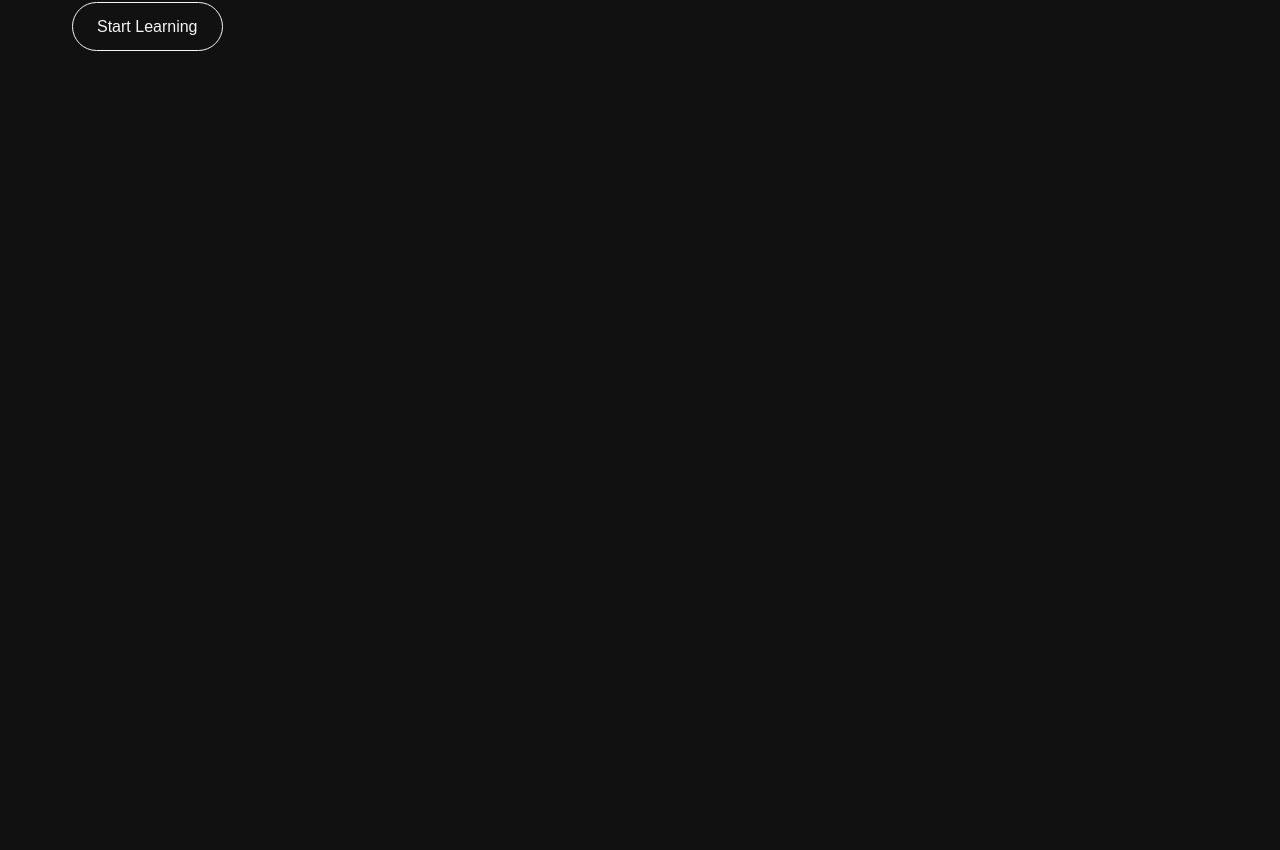
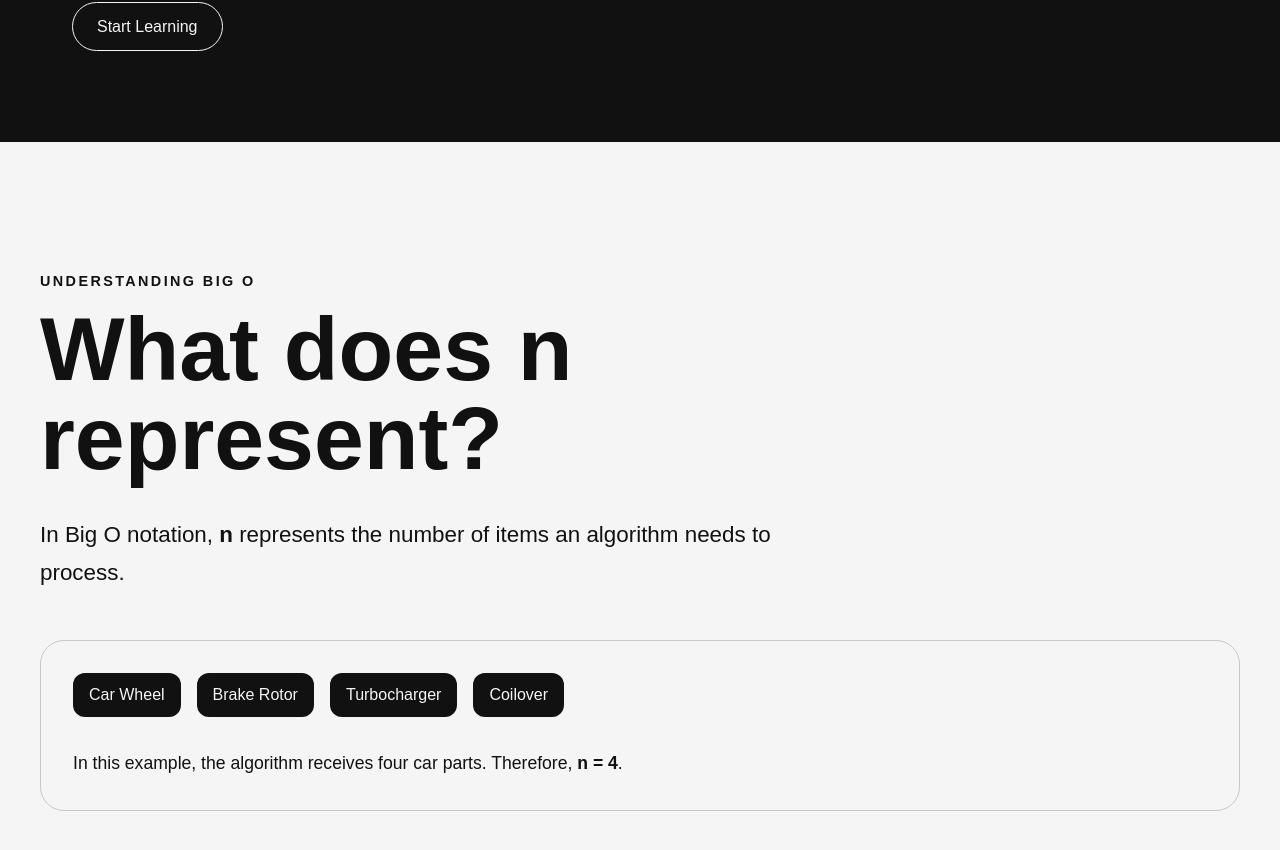
Before and after one commit to creationsoftre/computing-field-guide, a React (Vite) app: page / in a window 1280 px wide. Shown: the part 658-1508 px from the top of the page. Before the commit the page ends 800 px from the top, so only its background shows below. Built offline with nearby package versions, Linux system fonts and the light colour scheme.

Commit message:
add BigOIntro component and update Hero button to link

```diff
--- a/src/App.css
+++ b/src/App.css
@@ -41,16 +41,85 @@ main {
   color: #b8b8b8;
 }
 
-.hero button {
+.hero__button {
   padding: 0.9rem 1.5rem;
   border: 1px solid #f5f5f5;
   border-radius: 999px;
   background: transparent;
   color: #f5f5f5;
+  text-decoration: none;
   cursor: pointer;
+  transition:
+    background-color 200ms ease,
+    color 200ms ease,
+    transform 200ms ease;
 }
 
-.hero button:hover {
+.hero__button:hover {
+  background-color: #f5f5f5;
+  color: #111111;
+  transform: translateY(-3px);
+}
+
+.big-o-intro {
+  display: flex;
+  min-height: 100vh;
+  padding: 6rem 2rem;
+  align-items: center;
   background-color: #f5f5f5;
   color: #111111;
 }
+
+.big-o-intro__content {
+  width: 100%;
+  max-width: 1200px;
+  margin: 0 auto;
+}
+
+.section-label {
+  margin: 0 0 1rem;
+  font-size: 0.9rem;
+  font-weight: 700;
+  letter-spacing: 0.15rem;
+  text-transform: uppercase;
+}
+
+.big-o-intro h2 {
+  max-width: 800px;
+  margin: 0;
+  font-size: clamp(2.5rem, 7vw, 6rem);
+  line-height: 1;
+}
+
+.big-o-intro__definition {
+  max-width: 750px;
+  margin: 2rem 0 3rem;
+  font-size: 1.4rem;
+  line-height: 1.7;
+}
+
+.input-example {
+  padding: 2rem;
+  border: 1px solid #c8c8c8;
+  border-radius: 1.5rem;
+}
+
+.input-example__items {
+  display: flex;
+  margin-bottom: 2rem;
+  gap: 1rem;
+  flex-wrap: wrap;
+}
+
+.input-example__items span {
+  padding: 0.8rem 1rem;
+  border-radius: 0.75rem;
+  background-color: #111111;
+  color: #f5f5f5;
+}
+
+.input-example p {
+  margin: 0;
+  font-size: 1.1rem;
+  line-height: 1.7;
+}
--- a/src/App.jsx
+++ b/src/App.jsx
@@ -1,10 +1,12 @@
 import Hero from "./components/Hero";
+import BigOIntro from "./components/BigOIntro";
 import "./App.css";
 
 function App() {
   return (
     <main>
       <Hero />
+      <BigOIntro />
     </main>
   );
 }
--- /dev/null
+++ b/src/components/BigOIntro.jsx
@@ -0,0 +1,32 @@
+function BigOIntro() {
+  return (
+    <section className="big-o-intro" id="big-o-intro">
+      <div className="big-o-intro__content">
+        <p className="section-label">Understanding Big O</p>
+
+        <h2>What does n represent?</h2>
+
+        <p className="big-o-intro__definition">
+          In Big O notation, <strong>n</strong> represents the number of items
+          an algorithm needs to process.
+        </p>
+
+        <div className="input-example">
+          <div className="input-example__items" aria-hidden="true">
+            <span>Car Wheel</span>
+            <span>Brake Rotor</span>
+            <span>Turbocharger</span>
+            <span>Coilover</span>
+          </div>
+
+          <p>
+            In this example, the algorithm receives four car parts.
+            Therefore, <strong>n = 4</strong>.
+          </p>
+        </div>
+      </div>
+    </section>
+  );
+}
+
+export default BigOIntro;
--- a/src/components/Hero.jsx
+++ b/src/components/Hero.jsx
@@ -13,7 +13,9 @@ function Hero() {
         data increases.
       </p>
 
-      <button type="button">Start Learning</button>
+        <a className="hero__button" href="#big-o-intro">
+            Start Learning
+        </a>
     </section>
   );
 }
```
